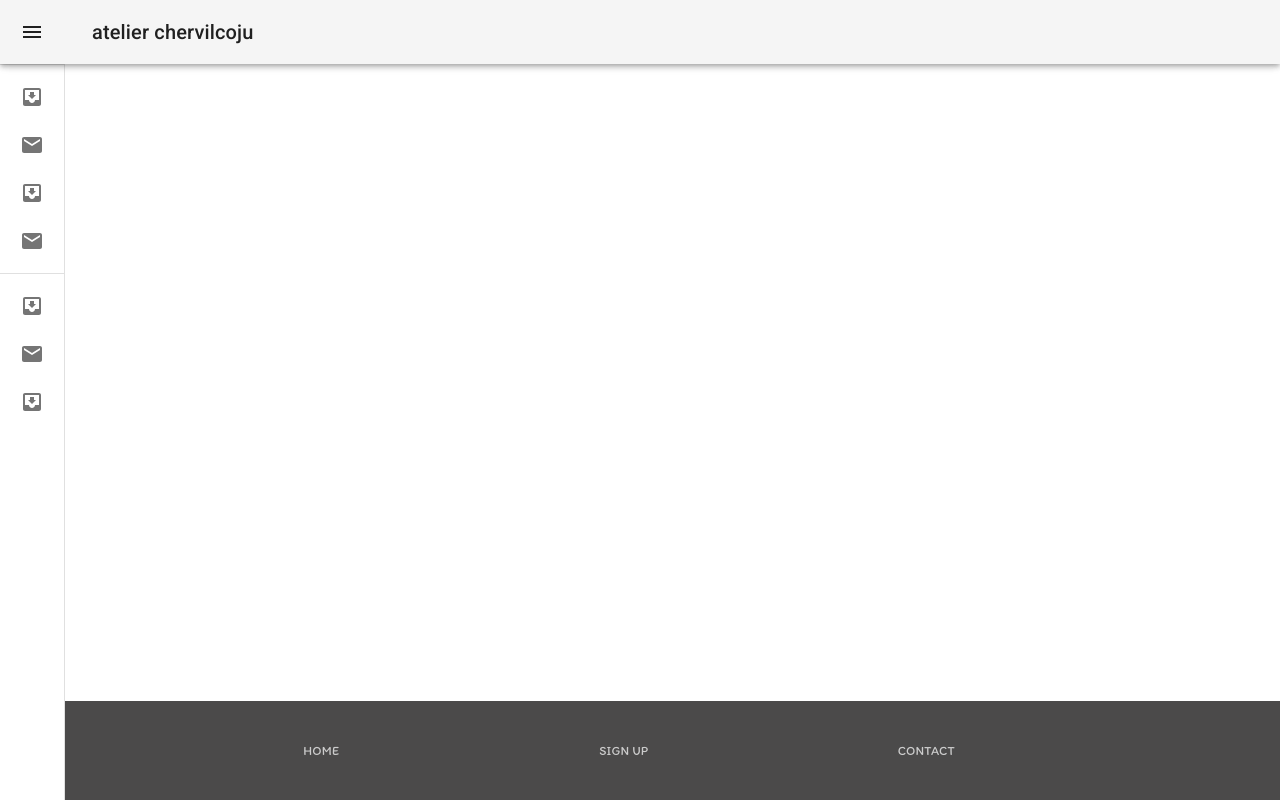
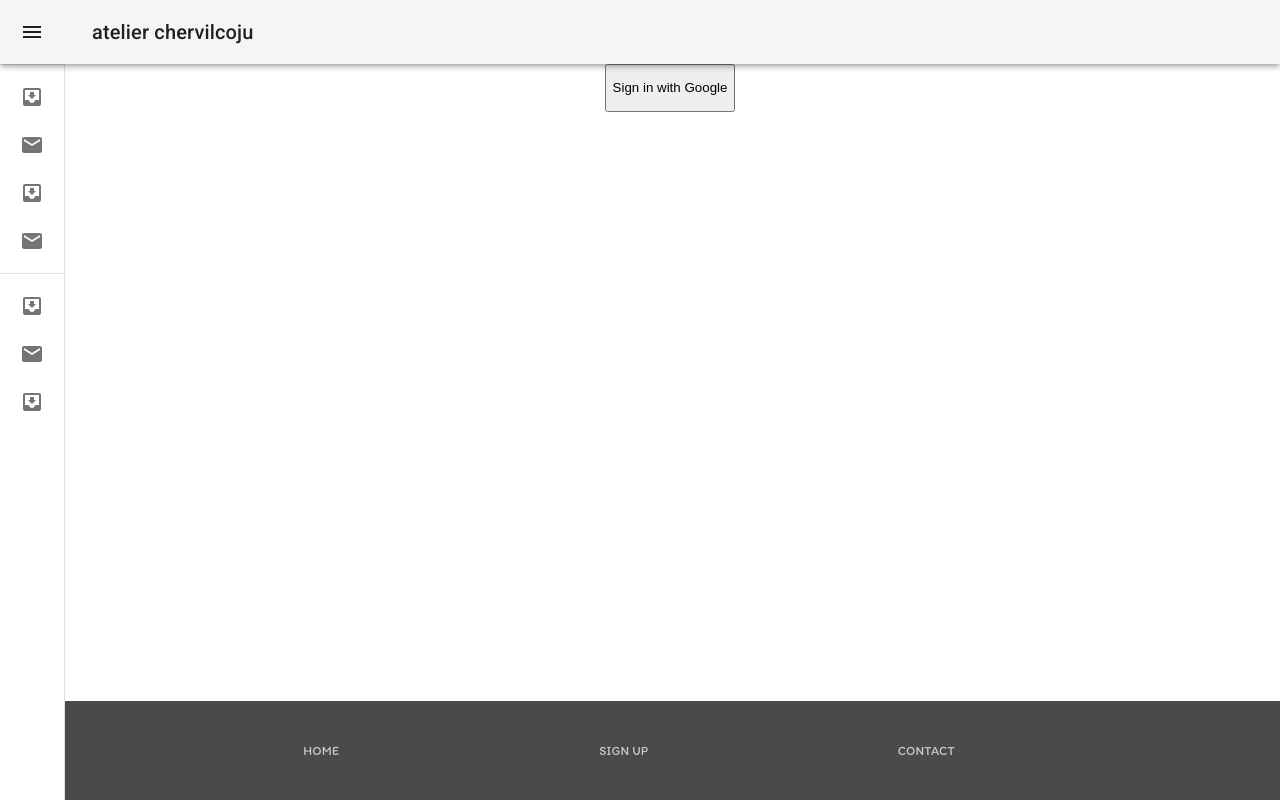
Before and after one commit to mikiyonekura/chervil-HP, a React (Create React App) app in the folder frontend/: page /TodayMenuFirebase in a window 1280 px wide. Built offline with nearby package versions, Linux system fonts and the light colour scheme; no server answers.

Commit message:
Almost complete auth page func

```diff
--- a/frontend/src/App.css
+++ b/frontend/src/App.css
@@ -39,6 +39,14 @@
   padding: 0;
   margin: 0;
   width: 350px;
+}
+
+/*userInfo--------------------------------------------------------------------------*/
+.userInfo{
+	margin-left: 70px;
+	height: 50px;
+	display: flex;
+	font-size: small;
 }
 
 
--- a/frontend/src/App.js
+++ b/frontend/src/App.js
@@ -13,6 +13,7 @@ import Form from "./components/Form";
 import Login from './components/Login';
 import SignUp from './components/Singup';
 import TodayMenuAd from './components/TodayMenuAd';
+import TodayMenuFirebase from './components/TodayMenuFirebase';
 
 
 
@@ -27,6 +28,7 @@ function App() {
             <Route path="/" element={<HomePage />} />
             <Route path="/TodayMenu" element={<TodayMenu />} />
             <Route path="/TodayMenuAd" element={<TodayMenuAd />} />
+            <Route path="/TodayMenuFirebase" element={<TodayMenuFirebase />} />
             <Route path="/Parking" element={<Parking />} />
             <Route path="/Signin" element={<Signin />} />
             <Route path="Signup" element={<SignUp />} />
--- a/frontend/src/components/Header.js
+++ b/frontend/src/components/Header.js
@@ -18,6 +18,10 @@ import ListItemIcon from '@mui/material/ListItemIcon';
 import ListItemText from '@mui/material/ListItemText';
 import InboxIcon from '@mui/icons-material/MoveToInbox';
 import MailIcon from '@mui/icons-material/Mail';
+
+import { auth } from './logins/firebase'
+import { useAuthState } from 'react-firebase-hooks/auth'
+
 
 const drawerWidth = 240;
 
@@ -98,6 +102,10 @@ export default function Header() {
     setOpen(false);
   };
 
+
+
+  const [user] = useAuthState(auth)
+
   return (
     <Box sx={{ display: 'flex' }}>
       <CssBaseline />
@@ -118,6 +126,12 @@ export default function Header() {
           <Typography variant="h6" noWrap component="div">
             atelier chervilcoju
           </Typography>
+            {/* <div>
+              <h2>ユーザー名：{user.displayName}</h2>
+              <h2>メールアドレス：{user.email}</h2>
+              <img src={auth.currentUser.photoURL} alt="user photo" />
+            </div> */}
+
         </Toolbar>
       </AppBar>
       <Drawer variant="permanent" open={open}>
--- /dev/null
+++ b/frontend/src/components/TodayMenuFirebase.js
@@ -0,0 +1,12 @@
+import React from 'react'
+import Home from './logins/Home'
+
+const TodayMenuFirebase = () => {
+  return (
+    <div className='container'>
+        <Home />
+    </div>
+  )
+}
+
+export default TodayMenuFirebase
--- /dev/null
+++ b/frontend/src/components/logins/Home.js
@@ -0,0 +1,74 @@
+import React from 'react'
+import { signInWithPopup } from 'firebase/auth'
+import { auth, provider } from './firebase'
+import { useAuthState } from 'react-firebase-hooks/auth'
+import TodayMenu from '../TodayMenu'
+import TodayMenuAd from '../TodayMenuAd'
+
+
+
+const Home = () => {
+const [user] = useAuthState(auth)
+
+  return (
+
+    <div>
+    {user && user.email === "purplepiku4040@gmail.com" ? (
+        <div>
+            <TodayMenuAd />
+            <UserInfo/>
+            <SignOutButton />
+        </div>
+
+    ) : user ? (
+        <div>
+            <TodayMenu />
+            <UserInfo/>
+            <SignOutButton />
+        </div>
+    ) : (
+        <SignInButton />
+    )}
+    </div>
+  )
+}
+
+export default Home
+
+//グーグルボタンでサインイン
+function SignInButton() {
+    const signInWithGoogle = () => {
+        //firebaseを使ってGoogleでログインする
+        //Googleの認証プロバイダーを作成
+        signInWithPopup(auth, provider)
+
+    };
+
+    return(
+        <button onClick = {signInWithGoogle}>
+            <p>Sign in with Google</p>
+        </ button>
+    )
+}
+
+//グーグルボタンでサインアウト
+function SignOutButton() {
+
+    return(
+        <button onClick = {() => auth.signOut()}>
+            <p>Sign out</p>
+        </ button>
+    )
+}
+
+function UserInfo() {
+    const [user] = useAuthState(auth)
+
+    return (
+        <div className='userInfo'>
+            <h2>ユーザー名：{user.displayName}</h2>
+            <h2>メールアドレス：{user.email}</h2>
+            <img src={auth.currentUser.photoURL} alt="user photo" />
+        </div>
+    )
+}
--- /dev/null
+++ b/frontend/src/components/logins/firebase.js
@@ -0,0 +1,20 @@
+import { initializeApp } from "firebase/app";
+import { getAuth} from "firebase/auth";
+import{ GoogleAuthProvider } from "firebase/auth";
+
+const firebaseConfig = {
+  apiKey: "AIzaSyCWWTI1kKqCoS1J2eUg9oa1o6K-tBuQcwY",
+  authDomain: "login-app-4867f.firebaseapp.com",
+  projectId: "login-app-4867f",
+  storageBucket: "login-app-4867f.appspot.com",
+  messagingSenderId: "583696428906",
+  appId: "1:583696428906:web:ca9baa6d75af5254a7ff13",
+  measurementId: "G-RS8XPLEXCJ"
+};
+
+// Initialize Firebase
+const app = initializeApp(firebaseConfig);
+const auth = getAuth(app);
+const provider = new GoogleAuthProvider();
+
+export { auth, provider };
--- a/package.json
+++ b/package.json
@@ -21,6 +21,8 @@
     "@mui/material": "^5.14.2",
     "bootstrap": "^5.3.0",
     "express": "^4.18.2",
+    "firebase": "^10.1.0",
+    "react-firebase-hooks": "^5.1.1",
     "react-native-get-random-values": "^1.9.0",
     "uuid": "^9.0.0"
   },
```
Also changed, not shown: 1 other file (tests, documents, lock files or other folders).
